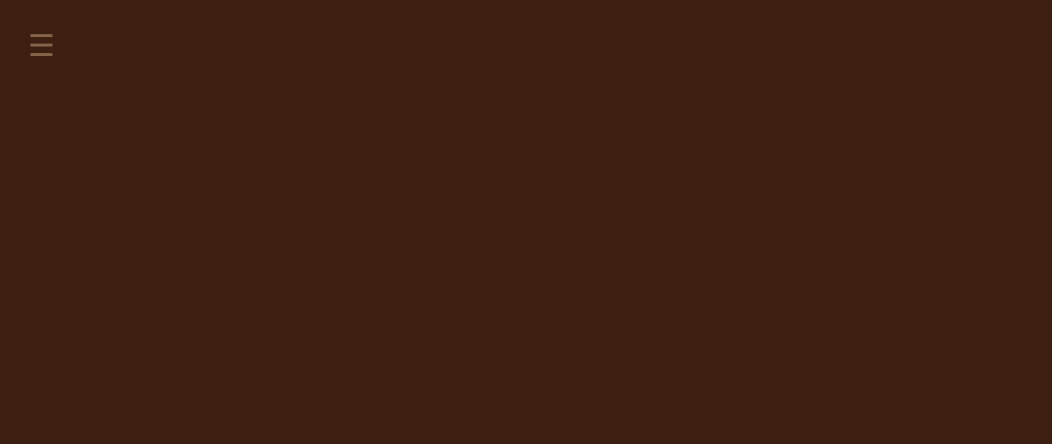
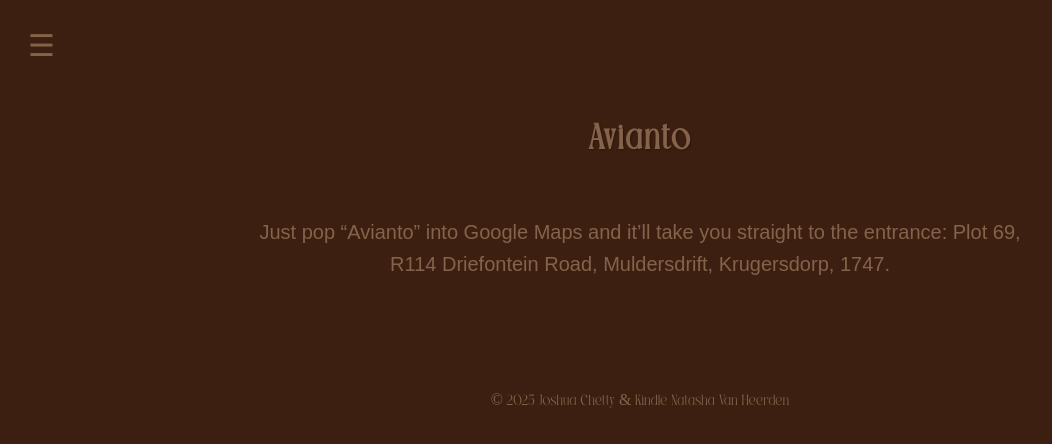
Before and after one commit to profoundBoi/TheChettys, a plain HTML site: page docs/location/location.html in a window 1280 px wide. Shown: the whole page, without its empty margins (0-1052 px from the left). Drawn offline with Linux system fonts and the light colour scheme.

Commit message:
location done

```diff
--- /dev/null
+++ b/docs/location/location.css
@@ -0,0 +1,40 @@
+/* Header Styling */
+header {
+  text-align: center;
+  background-color: transparent;
+  margin-top: 90px;
+}
+
+header h1 {
+  font-family: 'TBJ Palatino', serif;
+  font-size: 48px;
+  color: #84634A; /* soft gold/tan */
+  letter-spacing: 2px;
+  text-shadow: 1px 1px 2px rgba(0, 0, 0, 0.3);
+  margin-bottom: 20px;
+}
+
+/* Main Text Styling */
+main {
+    font-family: 'Quiche Sans', sans-serif;
+
+    font-size: 25px;
+    color: #84634A;
+    text-align: center; /* Center text within the article */
+      line-height: 1.6;
+        max-width: 800px;
+  margin: 10px auto;
+  padding: 20px;
+}
+
+@media (max-width: 1368px) {
+  header h1 {
+    font-size: 38px; /* smaller heading */
+    margin-top: 60px;
+  }
+
+  main {
+    font-size: 20px; /* smaller paragraph text */
+    padding: 15px;
+  }
+}
--- a/docs/location/location.html
+++ b/docs/location/location.html
@@ -5,6 +5,7 @@
     <meta name="viewport" content="width=device-width, initial-scale=1.0">
     <title>Location</title>
     <link rel="stylesheet" href="../styles/main.css">
+    <link rel="stylesheet" href="../location/location.css">
     <link rel="preconnect" href="https://fonts.googleapis.com">
     <link rel="preconnect" href="https://fonts.gstatic.com" crossorigin>
     <script src="https://kit.fontawesome.com/5b1876fb7a.js" crossorigin="anonymous"></script>
@@ -40,12 +41,18 @@
 </nav>
 
 <header>
+    <h1>Avianto</h1>
 </header>
 
 <main>
+    <P>
+        Just pop “Avianto” into Google Maps and it’ll take you straight to the entrance: Plot 69, R114 Driefontein Road, Muldersdrift,
+        Krugersdorp, 1747.
+    </P>
 </main>
 
 <footer>
+        <p>&copy; 2025 Joshua Chetty & Kindle Natasha Van Heerden</p>
 </footer>
 </body>
 </html>
```
